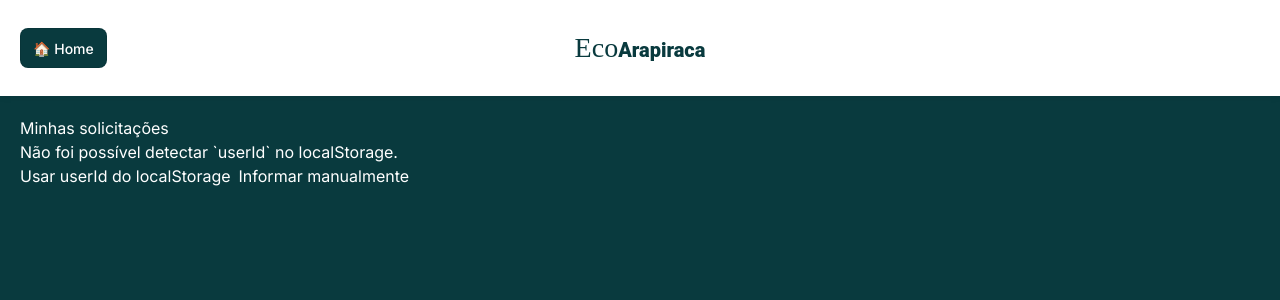
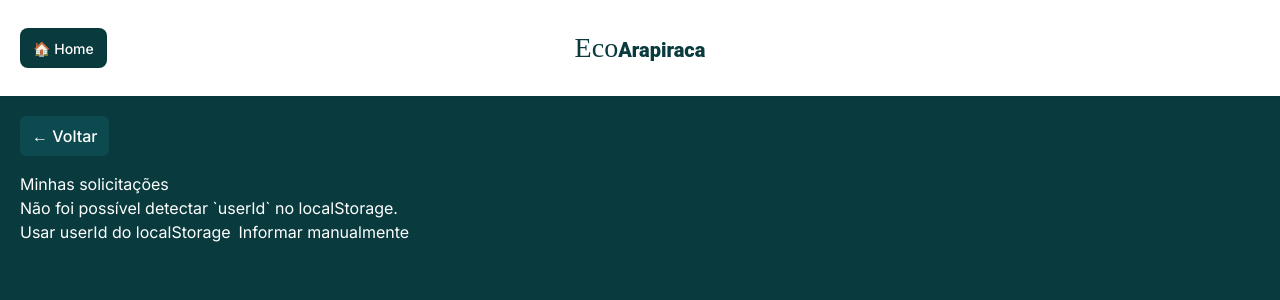
Before and after one commit to matheusrodrigues1/ecopontos-frontend, a Next.js app: page /my-collections-solicitation/user in a window 1280 px wide. Shown: the top 300 px of the page. Built offline with nearby package versions, Linux system fonts and the light colour scheme; a web font is replaced by a local one.

Commit message:
feat: adicionado botão de voltar

```diff
--- a/src/app/my-collections-solicitation/user/page.tsx
+++ b/src/app/my-collections-solicitation/user/page.tsx
@@ -8,6 +8,7 @@ import { useAuth } from "@/app/hooks/useAuth";
 import Navbar from "@/app/navbar/navbar";
 
 import styles from "./style.module.css";
+import { useRouter } from "next/navigation";
 
 type Collection = {
     _id: string;
@@ -22,6 +23,7 @@ type Collection = {
 };
 
 export default function UserCollectionsPage() {
+    const router = useRouter();
     const { showToast } = useToastContext();
 
     const { user, isLoading } = useAuth();
@@ -74,6 +76,9 @@ export default function UserCollectionsPage() {
         <>
             <Navbar />
             <div style={{ padding: 20 }} className={styles['my-solicitations']}>
+                <button className={styles.backButton} onClick={() => router.back()}>
+                    ← Voltar
+                </button>
                 <h2>Minhas solicitações</h2>
 
                 {!userId && (
```
